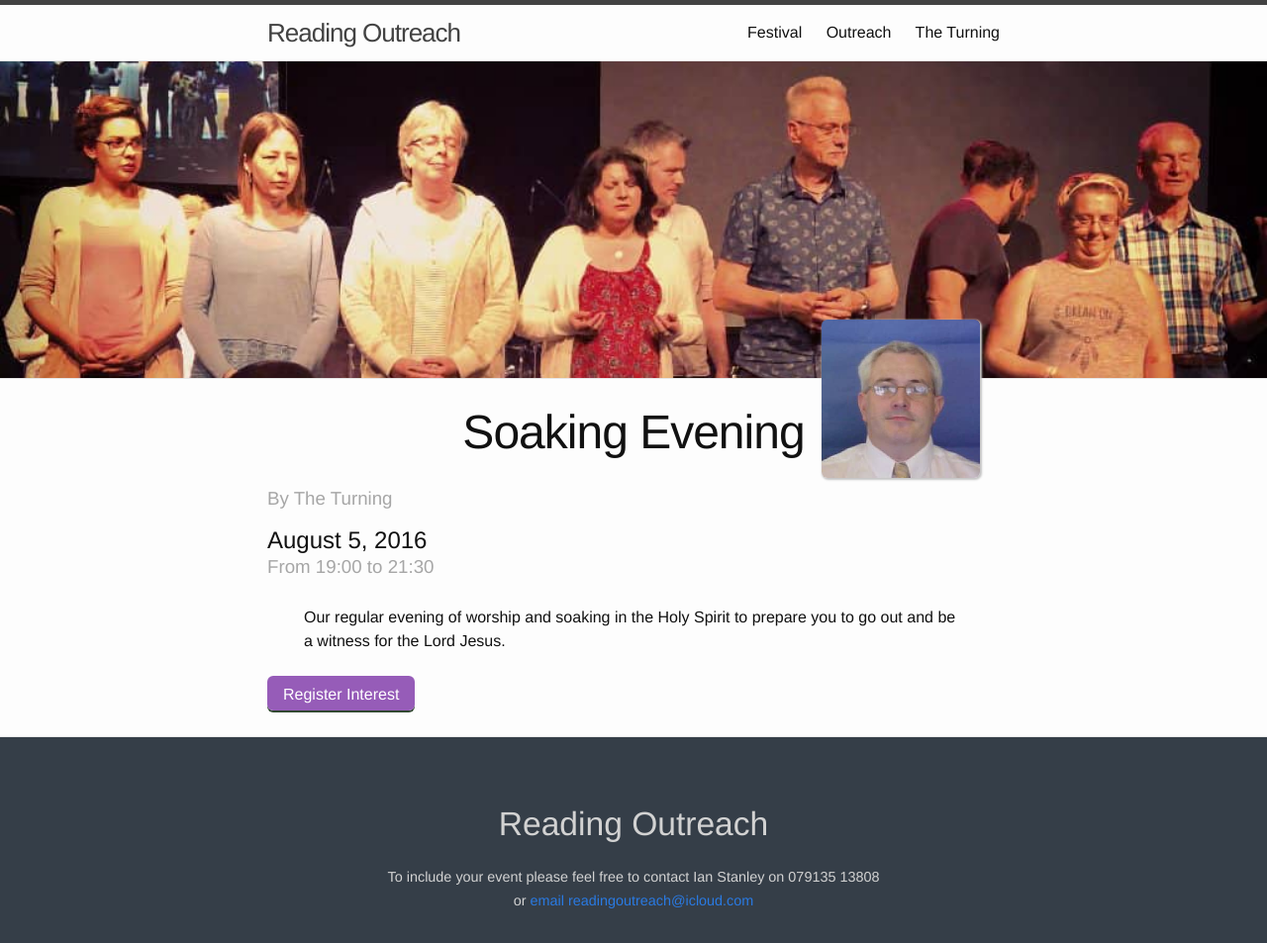
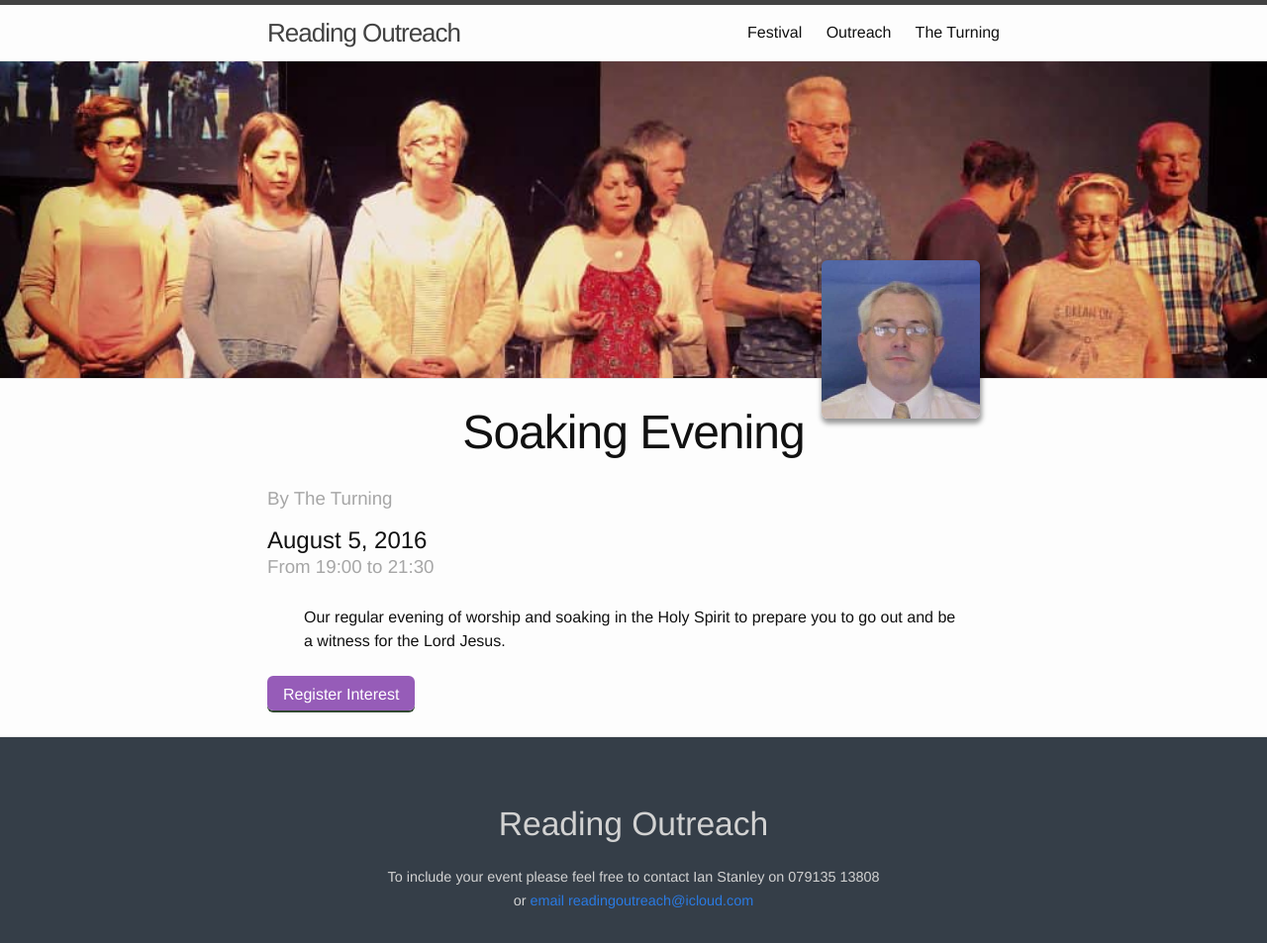
Before and after one commit to readingoutreach/Reading-Festival-Outreach-2016, a Jekyll site: the page built from _posts/2016-08-05-Soaking-aug-5.md, in a window 1280 px wide. Shown: the whole page at 99% size. Built offline with Jekyll 4.4.1, drawn with Linux system fonts in a browser that asks for light colours.

Commit message:
css fixes

```diff
--- a/_layouts/post.html
+++ b/_layouts/post.html
@@ -24,7 +24,7 @@ layout: default
 
       {% else %}
 
-        <div class="author" style="background-image:url( {{organiser.photo}} );"></div>
+        <div class="author" style="background-image:url(  {{site.baseurl}}/{{organiser.photo}} );"></div>
 
       {% endif %}
 
--- a/_sass/_layout.scss
+++ b/_sass/_layout.scss
@@ -391,13 +391,13 @@ h2.post-subtitle {
 
 .author{
   position: absolute;
-  top: -90px;
+  top: -150px;
   right: 20px;
   height: 160px;
   width: 160px;
   border-radius: 6px;
   background-size: cover;
-  box-shadow: 1px 1px 2px 1px #C4C4C4;
+  box-shadow: 1px 4px 5px 1px rgba(0,0,0,0.4);
 
   @include media-query($on-laptop){
     height: 140px;
--- a/index.html
+++ b/index.html
@@ -12,7 +12,7 @@ cover: 'img/festivalstage.jpg'
     <div class="clearfix wrapper">
 
       <div class="intro-div">
-      <h1 class="post-title">Reading Outreach</h1>
+        <h1 class="post-title">Reading Outreach</h1>
 
         <p>We are a group of born again Christians who live in Reading, Berkshire who believe in the Great Commission to spread the gospel whereever we find ourselves.</p>
 
@@ -69,7 +69,7 @@ cover: 'img/festivalstage.jpg'
 
       {% endfor %}
     </div>
-    <div class="clearfix">
+    <div class="clearfix wrapper">
 
       <h1 class="event-time-heading">Past {% if site.event_label %} {{site.event_label}} {% else %} Events {% endif %} </h1>
       {% for post in site.posts %}
```
Also changed, not shown: img/jamie.jpg.
